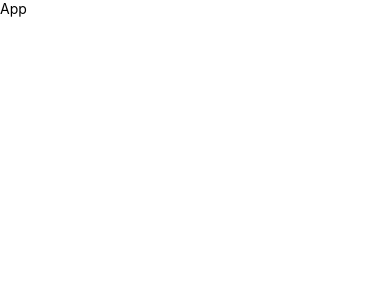
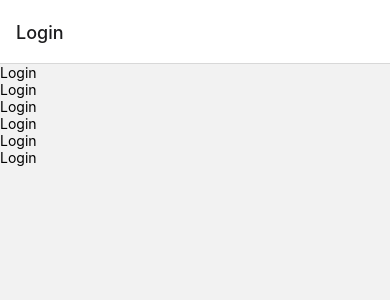
Before and after one commit to mdalishanali/AwesomeProject, a React Native app: screen /Login in a window 390 px wide. Shown: the top 300 px of the page. Built offline with nearby package versions, Linux system fonts and the light colour scheme.

Commit message:
added react native navigation

```diff
--- a/App.tsx
+++ b/App.tsx
@@ -1,18 +1,13 @@
-import {StyleSheet, Text, View} from 'react-native';
 import React, {useEffect} from 'react';
 import SplashScreen from 'react-native-splash-screen';
+import Providers from './src/navigation';
 
 const App = () => {
   useEffect(() => {
     SplashScreen.hide();
   }, []);
-  return (
-    <View>
-      <Text>App</Text>
-    </View>
-  );
+
+  return <Providers />;
 };
 
 export default App;
-
-const styles = StyleSheet.create({});
--- a/package.json
+++ b/package.json
@@ -10,8 +10,12 @@
     "test": "jest"
   },
   "dependencies": {
+    "@react-navigation/native": "^6.1.2",
+    "@react-navigation/native-stack": "^6.9.8",
     "react": "18.2.0",
     "react-native": "0.71.0",
+    "react-native-safe-area-context": "^4.4.1",
+    "react-native-screens": "^3.18.2",
     "react-native-splash-screen": "^3.3.0"
   },
   "devDependencies": {
--- /dev/null
+++ b/src/navigation/AuthStack.tsx
@@ -0,0 +1,12 @@
+import React from 'react';
+import {createNativeStackNavigator} from '@react-navigation/native-stack';
+import Login from '../screens/auth/Login';
+
+const Stack = createNativeStackNavigator();
+export default function AuthStack() {
+  return (
+    <Stack.Navigator>
+      <Stack.Screen name="Login" component={Login} />
+    </Stack.Navigator>
+  );
+}
--- /dev/null
+++ b/src/navigation/Routes.tsx
@@ -0,0 +1,11 @@
+import React from 'react';
+import {NavigationContainer} from '@react-navigation/native';
+import AuthStack from './AuthStack';
+
+export default function Routes() {
+  return (
+    <NavigationContainer>
+      <AuthStack />
+    </NavigationContainer>
+  );
+}
--- /dev/null
+++ b/src/navigation/index.tsx
@@ -0,0 +1,13 @@
+import React from 'react';
+// import { AuthProvider } from './AuthProvider';
+import Routes from './Routes';
+
+const Providers = () => {
+  return (
+//     <AuthProvider>
+      <Routes />
+//     </AuthProvider>
+  );
+}
+
+export default Providers;
--- /dev/null
+++ b/src/screens/auth/Login.tsx
@@ -0,0 +1,17 @@
+import { StyleSheet, Text, View } from 'react-native'
+import React from 'react'
+
+export default function Login() {
+  return (
+    <View>
+      <Text>Login</Text>
+      <Text>Login</Text>
+      <Text>Login</Text>
+      <Text>Login</Text>
+      <Text>Login</Text>
+      <Text>Login</Text>
+    </View>
+  )
+}
+
+const styles = StyleSheet.create({})
```
Also changed, not shown: src/screens/auth/ForgotPassword.tsx (added, +12 -0 lines), src/screens/auth/Register.tsx (added, +12 -0 lines), src/screens/Home.tsx (added), 2 other files (tests, documents, lock files or other folders).
